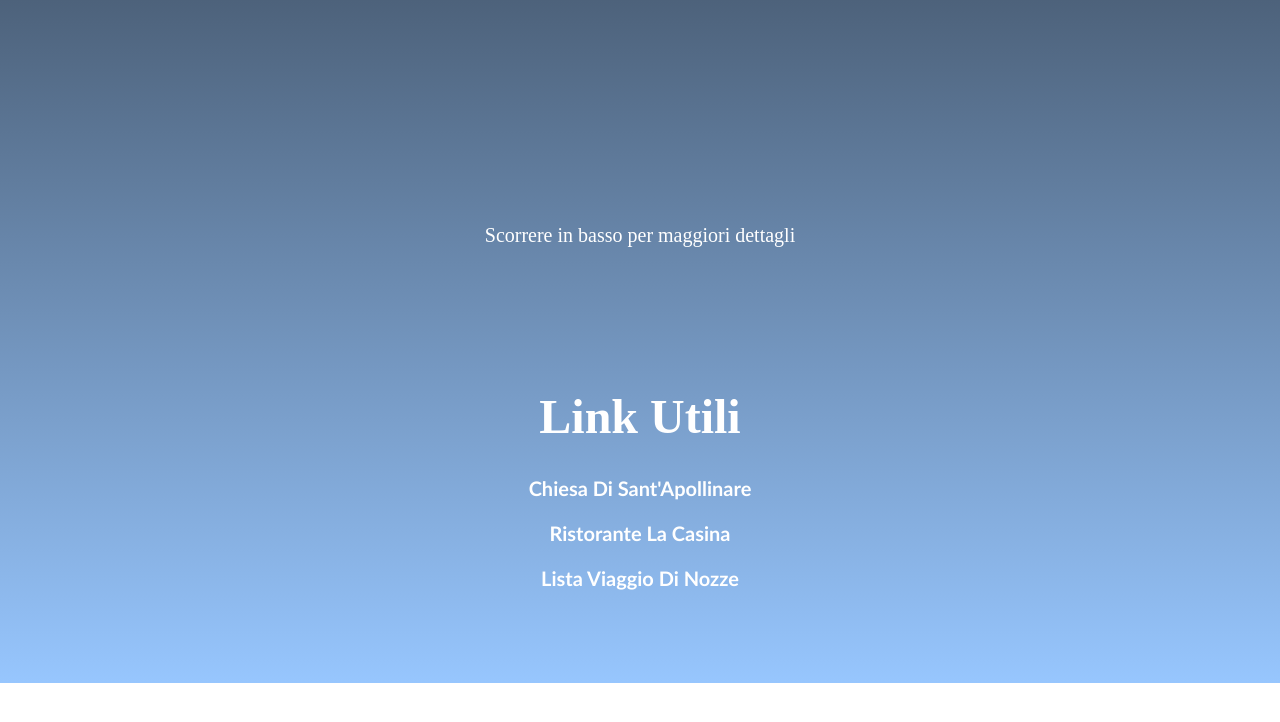
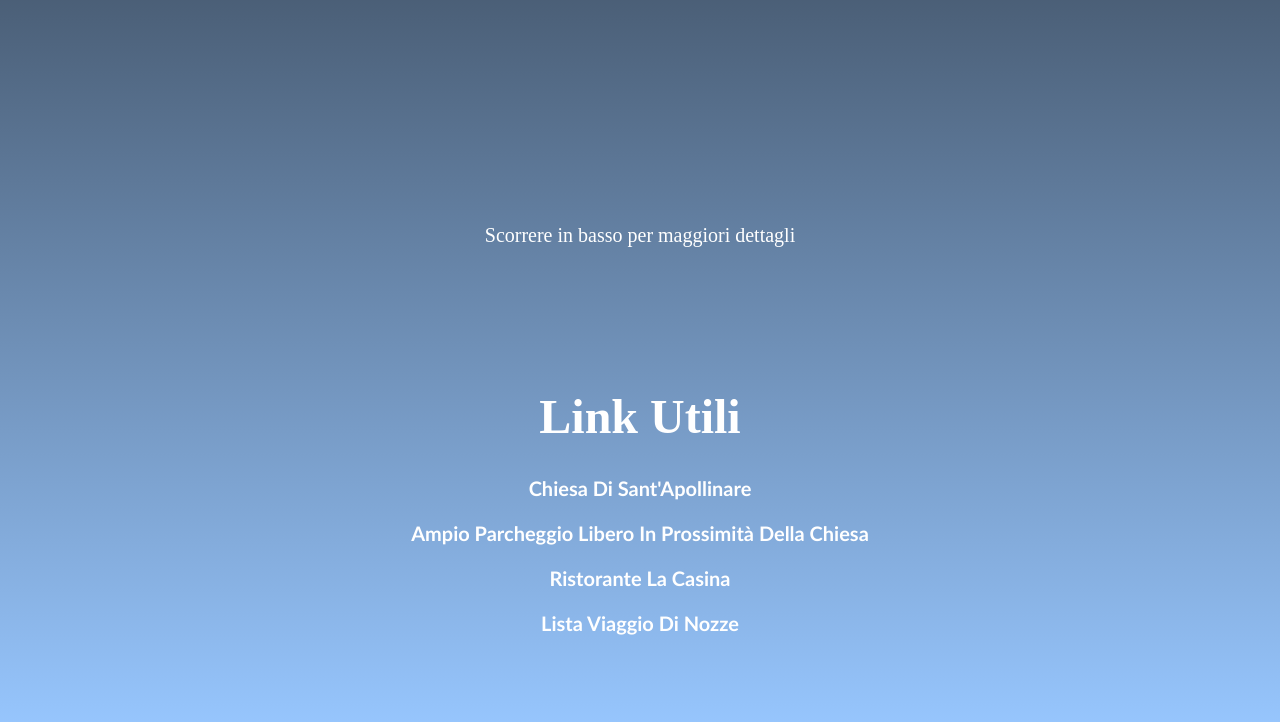
Before and after one commit to lorenzoevalentina/lorenzoevalentina, a plain HTML site: page inLavorazione.html in a window 1280 px wide. Shown: the part 553-1275 px from the top of the page. Before the commit the page ends 1236 px from the top, so only its background shows below. Drawn offline with Linux system fonts and the light colour scheme; a web font is replaced by a local one.

Commit message:
aggiunto link parcheggio Italcementi index.html

```diff
--- a/inLavorazione.html
+++ b/inLavorazione.html
@@ -112,6 +112,7 @@ text-transform: capitalize;
 
 
 <p><a class="ex1" href="https://goo.gl/maps/E1LcvcmTMp2PD2a8A?coh=178573&entry=tt">Chiesa di Sant'Apollinare</a></p>
+<p><a class="ex1" href="https://goo.gl/maps/xVHg6yZn9qwPm2AcA?coh=178573&entry=tt">Ampio parcheggio libero in prossimità della chiesa</a></p>
 <p><a class="ex1" href="https://goo.gl/maps/xy4Q23bznXbJyMYz5?coh=178573&entry=tt">Ristorante La Casina</a></p>
 <p><a class="ex1" href="https://lorenzoevalentina.github.io/listaviaggio">Lista viaggio di Nozze</a></p>
 <br>
```
Also changed, not shown: index.html (+1 -0 lines).
